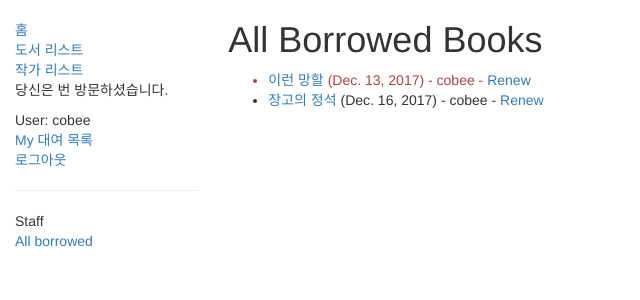
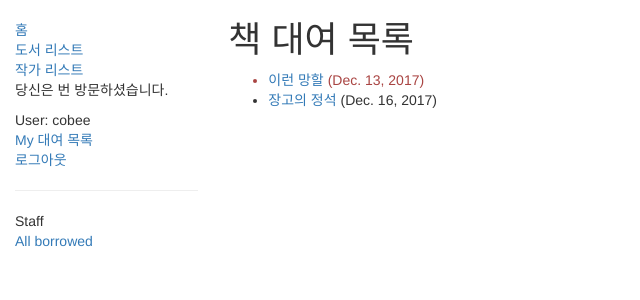
Before and after one commit to Covee/Library_Django, a Django app: a page that uses catalog/templates/catalog/bookinstance_list_borrowed_user.html in a window 1280 px wide. Shown: the top 300 px of the page, without its empty margins (0-640 px from the left). Run offline with Django 3.2, Linux system fonts and the light colour scheme; a user stored in the database is signed in; data comes from the database, SQL or seed files in the repository; both versions use the stored data as it was after the commit; some libraries are stand-ins or nearby versions.

Commit message:
url 연결, 템플릿 error 수정

```diff
--- a/catalog/templates/catalog/bookinstance_list_borrowed_user.html
+++ b/catalog/templates/catalog/bookinstance_list_borrowed_user.html
@@ -1,19 +1,19 @@
 {% extends "base_generic.html" %}
 
 {% block content %}
-    <h1>All Borrowed Books</h1>
+    <h1>책 대여 목록</h1>
 
     {% if bookinstance_list %}
     <ul>
 
       {% for bookinst in bookinstance_list %}
       <li class="{% if bookinst.is_overdue %}text-danger{% endif %}">
-        <a href="{% url 'book-detail' bookinst.book.pk %}">{{bookinst.book.title}}</a> ({{ bookinst.due_back }}) {% if user.is_staff %}- {{ bookinst.borrower }}{% endif %} {% if perms.catalog.can_mark_returned %}- <a href="{% url 'renew-book-librarian' bookinst.id %}">Renew</a>  {% endif %}
+        <a href="{% url 'book-detail' bookinst.book.pk %}">{{ bookinst.book.title }}</a> ({{ bookinst.due_back }})
       </li>
       {% endfor %}
     </ul>
 
     {% else %}
-      <p>There are no books borrowed.</p>
+      <p>빌린 책이 없습니다.</p>
     {% endif %}
 {% endblock %}
```
Also changed, not shown: catalog/templates/catalog/bookinstance_list_borrowed_all.html (+11 -2 lines), db.sqlite3.
